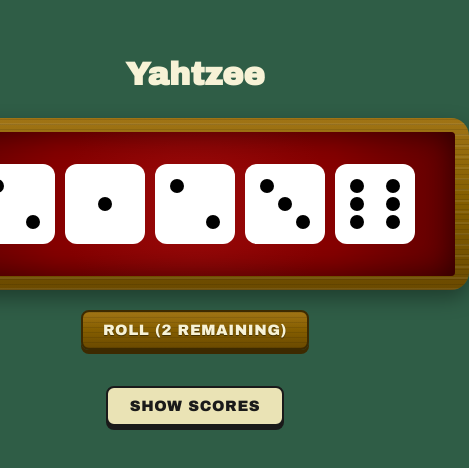
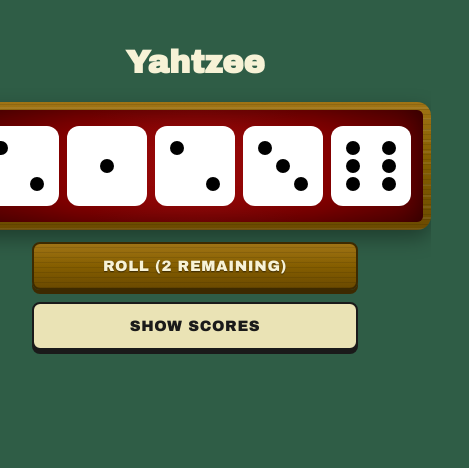
Before and after one commit to TheCanadian0417/react-yahtzee, a React (Vite) app: page / in a window 390 px wide. Shown: the top 468 px of the page, 469 px wide, since content can reach past the window. Built offline with nearby package versions, Linux system fonts and the light colour scheme.

Commit message:
Fixes for mobile styling

```diff
--- a/src/App.css
+++ b/src/App.css
@@ -3,6 +3,8 @@
     flex-direction: column;
     justify-content: center;
     align-items: center;
+    text-align: center;
+    padding: 20px;
 }
 
 .dice-area {
@@ -238,3 +240,83 @@
     border-style: solid;
     color: #eae3b5;
 }
+
+/* ---------- Touch behavior (all screen sizes) ---------- */
+button,
+.die {
+    touch-action: manipulation; /* no double-tap zoom when tapping quickly */
+}
+
+/* Hover lift only on devices that actually hover; on phones it "sticks" after a tap */
+@media (hover: none) {
+    .roll-btn:hover,
+    .new-game-btn:hover {
+        filter: none;
+    }
+}
+
+/* ---------- Phones ---------- */
+@media (max-width: 600px) {
+    #root {
+        padding: 12px;
+    }
+
+    h1 {
+        font-size: 32px;
+        margin: 8px 0 16px;
+    }
+
+    /* Dice tray: thinner padding and rim so five dice fit */
+    .dice-area {
+        gap: 8px;
+        padding: 16px 12px;
+        border-width: 8px;
+        border-radius: 14px;
+    }
+
+    /* Dice scale with the screen width */
+    .die {
+        width: clamp(44px, 14vw, 64px);
+        height: clamp(44px, 14vw, 64px);
+    }
+
+    /* Buttons: full-width and easy to hit with a thumb */
+    .roll-btn,
+    .score-btn,
+    .new-game-btn {
+        width: 100%;
+        min-height: 48px;
+        margin: 12px 0 0;
+    }
+
+    /* Scorecard: drop the hint column and tighten everything */
+    .score-card {
+        padding: 6px;
+        margin: 16px 0;
+    }
+
+    .score-table .hint {
+        display: none;
+    }
+
+    .score-table th,
+    .score-table td {
+        padding: 8px 6px;
+    }
+
+    .score-table th[scope="row"] {
+        font-size: 15px;
+    }
+
+    .score-cell {
+        width: 64px;
+    }
+
+    .score-cell button {
+        min-height: 36px;
+    }
+
+    .game-over {
+        margin: 16px 0;
+    }
+}
--- a/src/App.jsx
+++ b/src/App.jsx
@@ -46,10 +46,10 @@
 
 
   return (
-    <div className="game-board" style={{ textAlign: 'center' , padding: '20px' }}>
+    <div className="game-board" >
         <h1>Yahtzee</h1>
 
-        <div className="dice-area" style={{ display: 'flex', justifyContent: 'center', gap: '10px'}}>
+        <div className="dice-area">
         {dice.map(die => (
             <Die key={die.id}
                  value={die.value}
@@ -59,7 +59,7 @@
             ))}
         </div>
 
-        { rollsLeft > 0 && gameOver === false && <button className="roll-btn" onClick={rollDice} style={{margin: '20px', padding: '10px 20px'}}>
+        { rollsLeft > 0 && gameOver === false && <button className="roll-btn" onClick={rollDice}>
             {`Roll (${rollsLeft} remaining)`}
         </button>}
 
@@ -77,7 +77,7 @@
                 <thead>
                 <tr>
                     <th>Category</th>
-                    <th>How to score</th>
+                    <th className="hint">How to score</th>
                     <th>Score</th>
                 </tr>
                 </thead>
```
